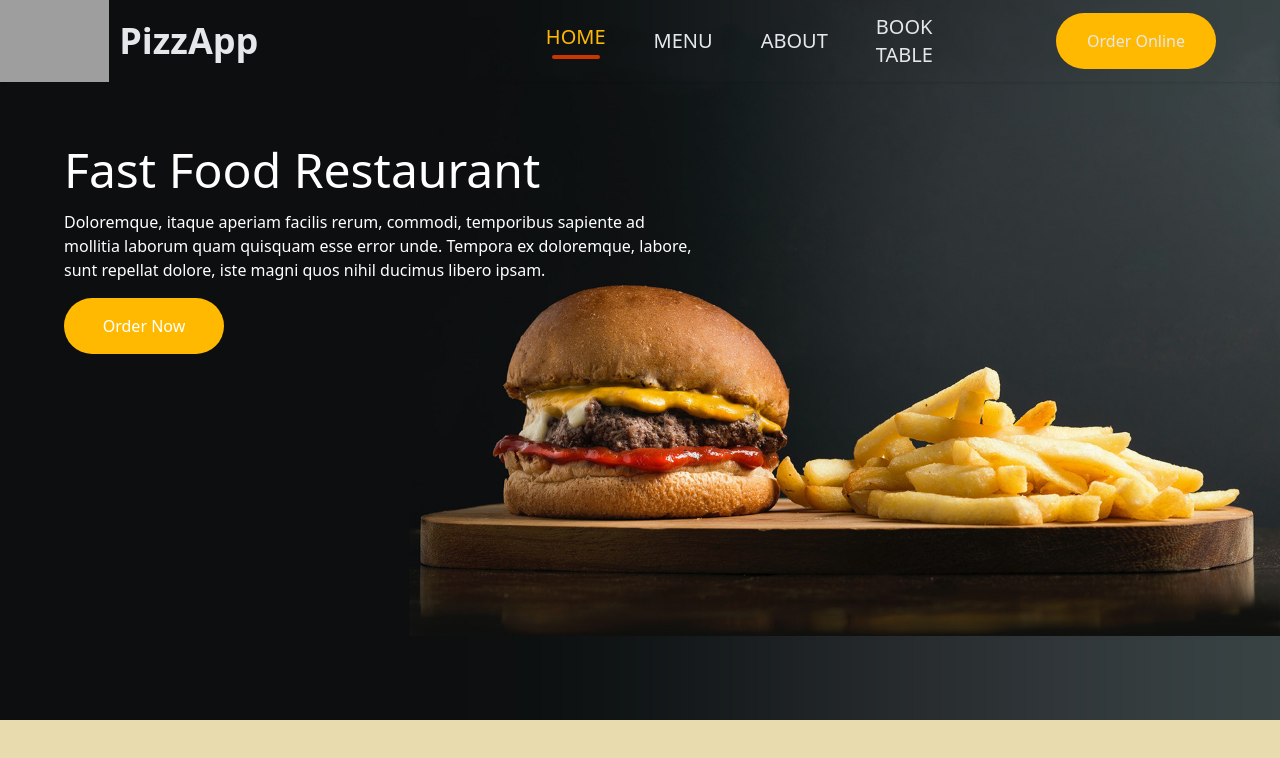
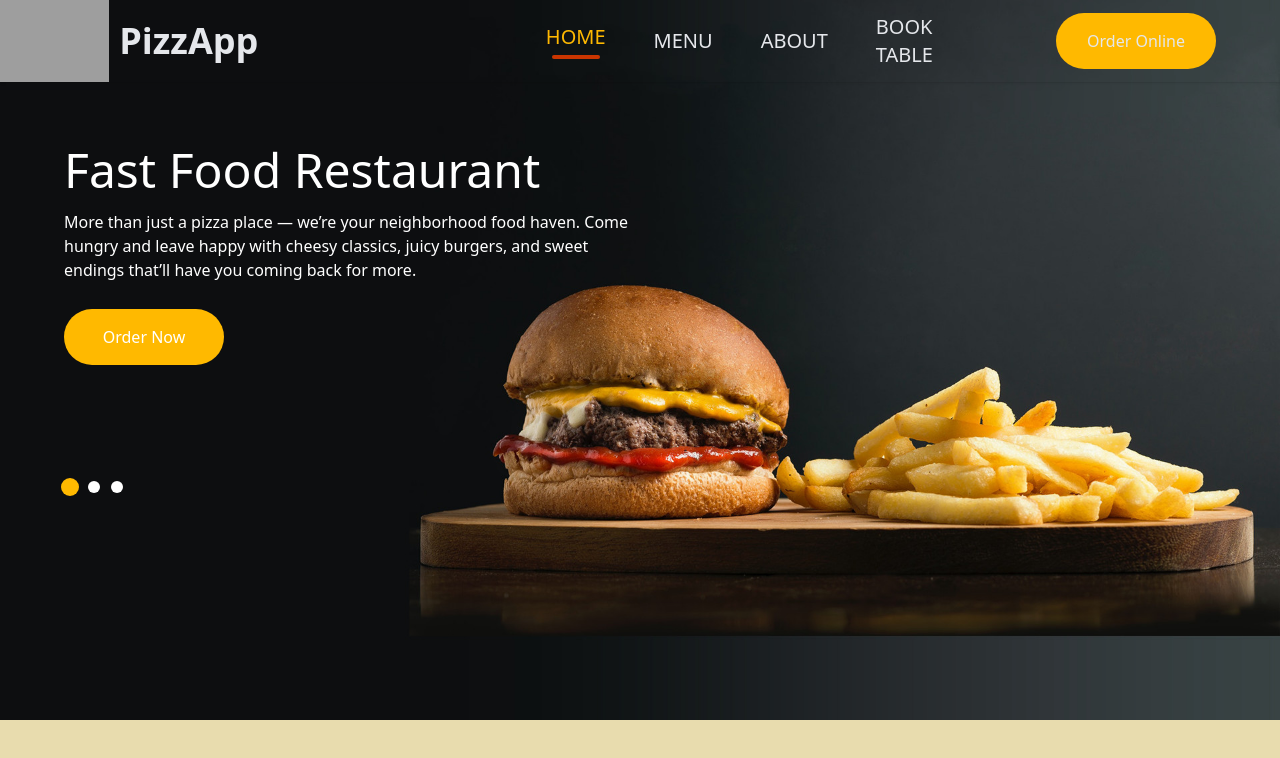
Before and after one commit to Samyrabah-chikhi/Restaurant, a React (Vite) app in the folder Frontend/: page / in a window 1280 px wide. Shown: the top 758 px of the page. Built offline with nearby package versions, Linux system fonts and the light colour scheme; grey boxes are pictures that could not be loaded.

Commit message:
Added different descriptions

```diff
--- a/Frontend/src/Components/OrderButton.jsx
+++ b/Frontend/src/Components/OrderButton.jsx
@@ -3,7 +3,7 @@ import { Link } from "react-router-dom";
 export default function OrderButton({ name = "Order Online" }) {
   return (
     <Link to="/order">
-      <button className="w-40 h-14 bg-amber-400 active:bg-amber-400 hover:bg-amber-600 hover:text-gray-300 transition duration-300 cursor-pointer rounded-4xl">
+      <button className="w-40 h-14 bg-amber-400 active:bg-amber-400 hover:bg-amber-600 hover:text-gray-300 transition duration-500 cursor-pointer rounded-4xl">
         {name}
       </button>
     </Link>
--- a/Frontend/src/Pages/Home.jsx
+++ b/Frontend/src/Pages/Home.jsx
@@ -1,18 +1,33 @@
 import OrderButton from "../Components/OrderButton";
 import hero from "../Components/Assets/hero-bg.jpg";
+import { useState } from "react";
 export default function Home() {
+  const descriptions = [
+    "More than just a pizza place — we’re your neighborhood food haven. Come hungry and leave happy with cheesy classics, juicy burgers, and sweet endings that’ll have you coming back for more.",
+    "Welcome to PizzApp — where sizzling slices meet cozy cravings. Whether you're here for a late-night bite or a hearty family dinner, we serve oven-fresh flavors that bring everyone to the table",
+    "Whether you're grabbing lunch on the go or planning the perfect dinner night, PizzApp delivers taste, speed, and comfort in every bite. Discover a fast-food experience that doesn’t compromise on quality.",
+  ];
+  const [currentIndex, setCurrentIndex] = useState(0);
   return (
-    <div className="">
+    <div className="m-[5%]">
       <img src={hero} className="absolute top-0 left-0 z-[-1]" />
-      <div className="m-[5%] flex flex-col justify-center max-w-1/2 gap-4">
+      <div className=" flex flex-col justify-center max-w-1/2 gap-4">
         <h1 className="text-5xl">Fast Food Restaurant</h1>
-        <p>
-          Doloremque, itaque aperiam facilis rerum, commodi, temporibus sapiente
-          ad mollitia laborum quam quisquam esse error unde. Tempora ex
-          doloremque, labore, sunt repellat dolore, iste magni quos nihil
-          ducimus libero ipsam.
-        </p>
+        <p className="mb-[2%]">{descriptions[currentIndex]}</p>
         <OrderButton name="Order Now" />
+      </div>
+      <div className="mt-[10%] flex gap-[1%]">
+        {descriptions.map((desc, index) => {
+          return (
+            <button
+              key={index}
+              onClick={() => setCurrentIndex(index)}
+              className={`w-3 h-3 rounded-full ${
+                index == currentIndex ? "bg-amber-400 scale-150" : "bg-white"
+              }`}
+            ></button>
+          );
+        })}
       </div>
     </div>
   );
```
